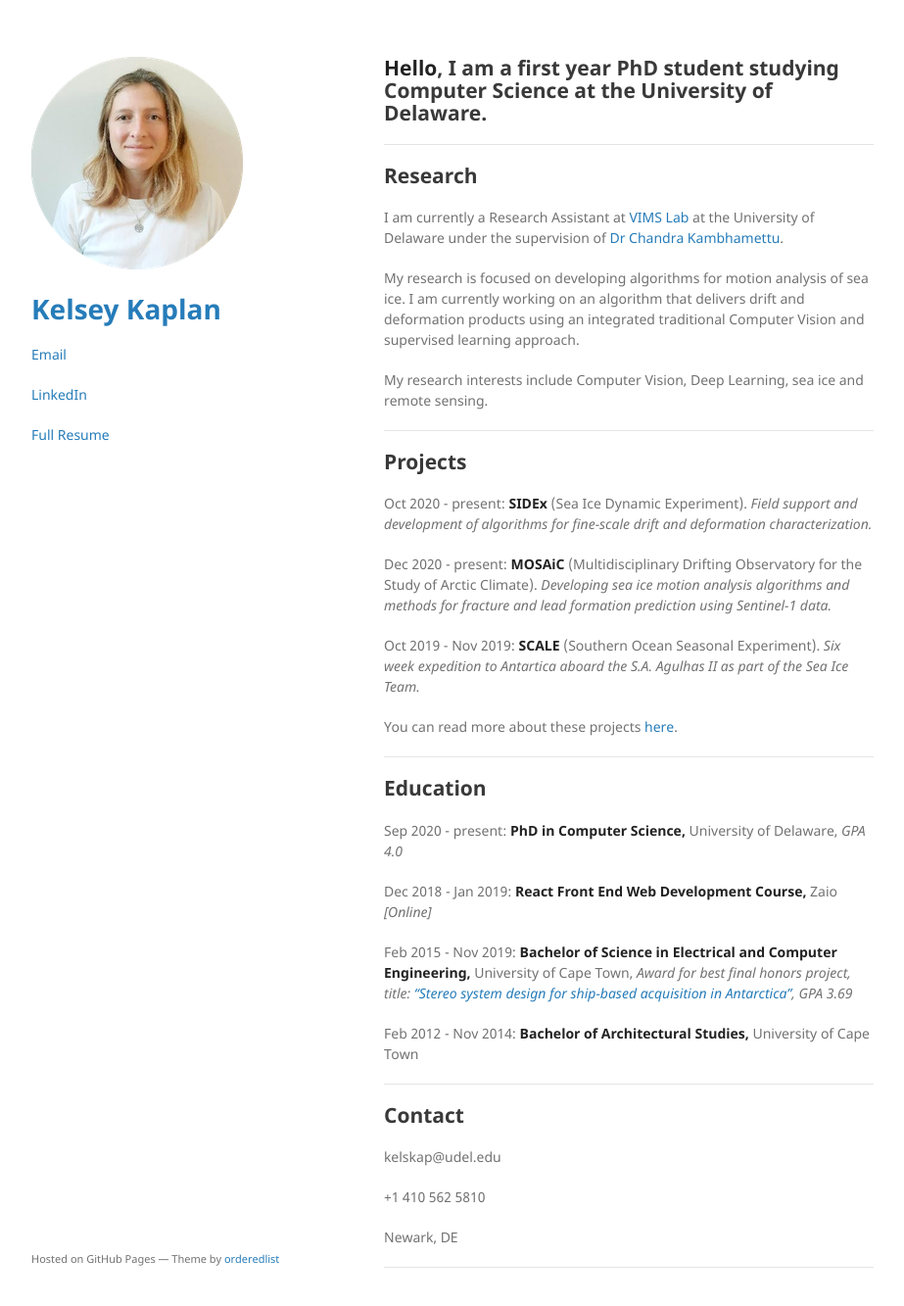
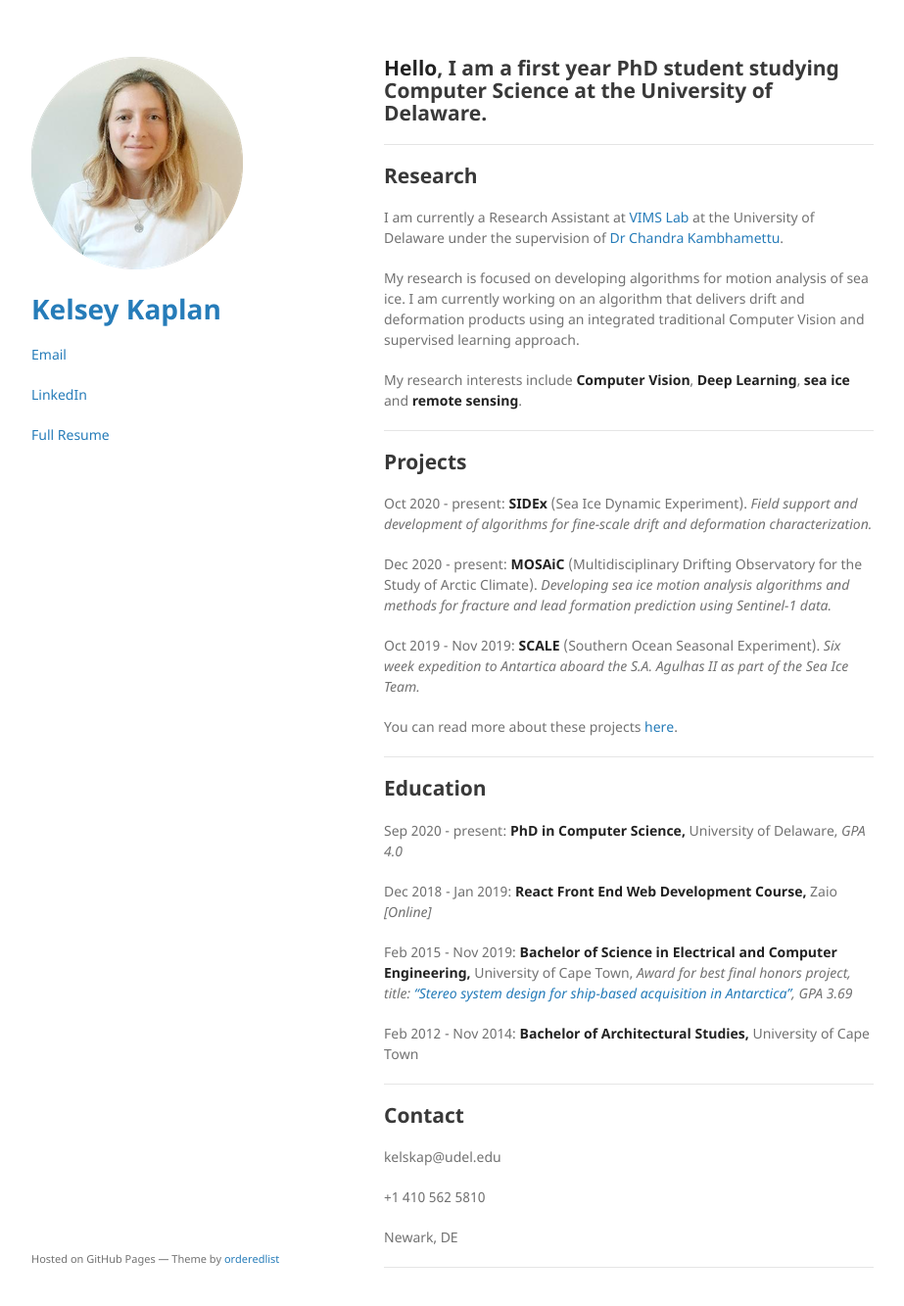
Before and after one commit to kelseykap/kelseykap.github.io, a Jekyll site: the page built from index.md, in a window 1280 px wide and 1364 px high. Shown: the top 1333 px of the window at 98% size, without its empty margins (178-1101 px from the left). Built offline with Jekyll 4.4.1, drawn with Linux system fonts in a browser that asks for light colours; our own code applies the rules of GitHub Pages for plain Markdown files.

```diff
--- a/index.md
+++ b/index.md
@@ -11,7 +11,7 @@ I am currently a Research Assistant at [VIMS Lab](http://vims.cis.udel.edu/) at
 
 My research is focused on developing algorithms for motion analysis of sea ice. I am currently working on an algorithm that delivers drift and deformation products using an integrated traditional Computer Vision and supervised learning approach.
 
-My research interests include Computer Vision, Deep Learning, sea ice and remote sensing.
+My research interests include **Computer Vision**, **Deep Learning**, **sea ice** and **remote sensing**.
 
 * * *
 
```
